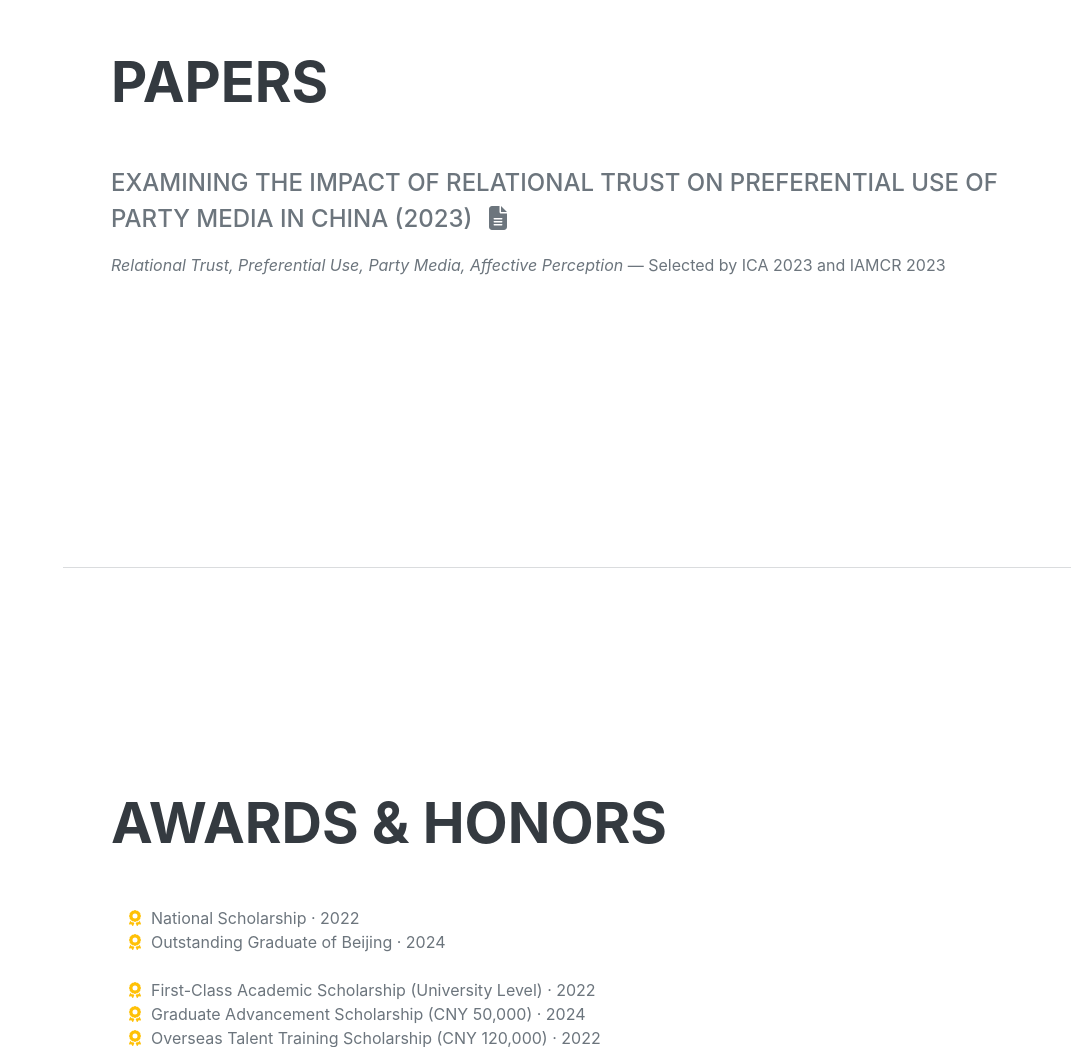
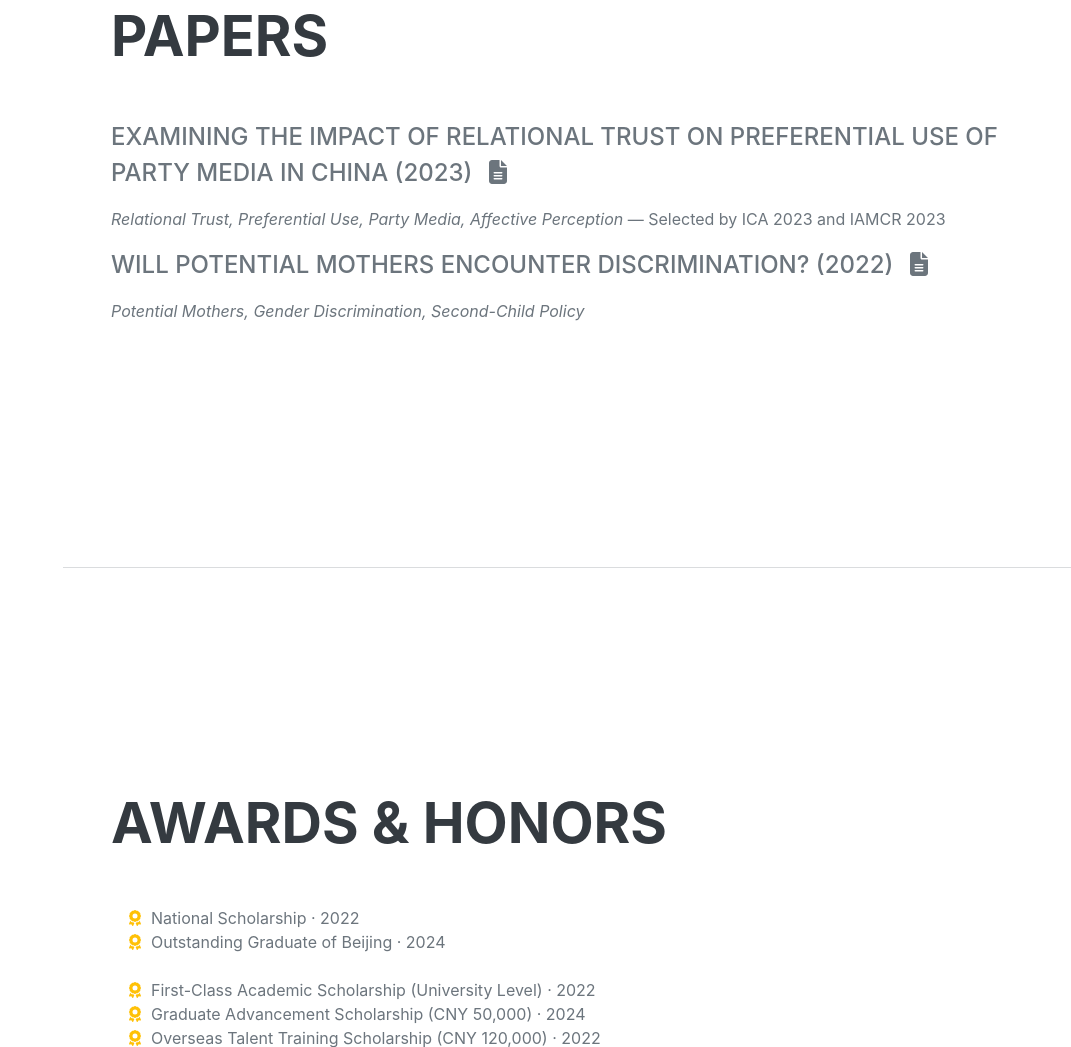
Before and after one commit to chrisyangqn/portfolio, a plain HTML site: page index.html in a window 1280 px wide. Shown: the part 4726-5773 px from the top of the page, without its empty margins (209-1280 px from the left). Drawn offline with nearby package versions, Linux system fonts and the light colour scheme; a web font is replaced by a local one.

Commit message:
Update index.html

```diff
--- a/index.html
+++ b/index.html
@@ -406,6 +406,26 @@
             >
             — Selected by ICA 2023 and IAMCR 2023
           </p>
+
+          <div style="margin-top: 1em"></div>
+
+          <div class="subheading mb-3">
+            Will Potential Mothers Encounter Discrimination? (2022)
+            <a
+              href="https://github.com/chrisyangqn/papers/raw/main/Will_Potential_Mothers_Encounter_Discrimination.pdf"
+              target="_blank"
+              title="View Full Paper"
+              style="margin-left: 10px; color: inherit"
+            >
+              <i class="fas fa-file-alt"></i>
+            </a>
+          </div>
+
+          <p class="mb-2">
+            <em
+              >Potential Mothers, Gender Discrimination, Second-Child Policy</em
+            >
+          </p>
         </div>
       </section>
       <hr class="m-0" />
```
